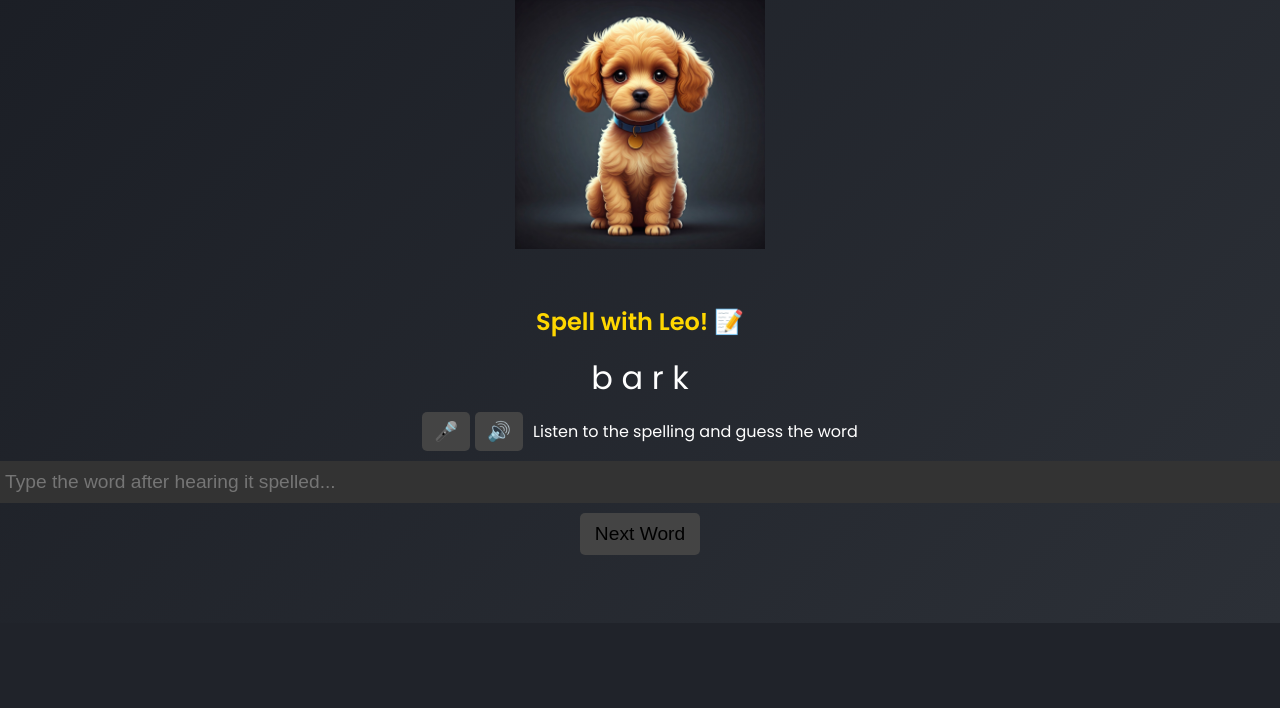
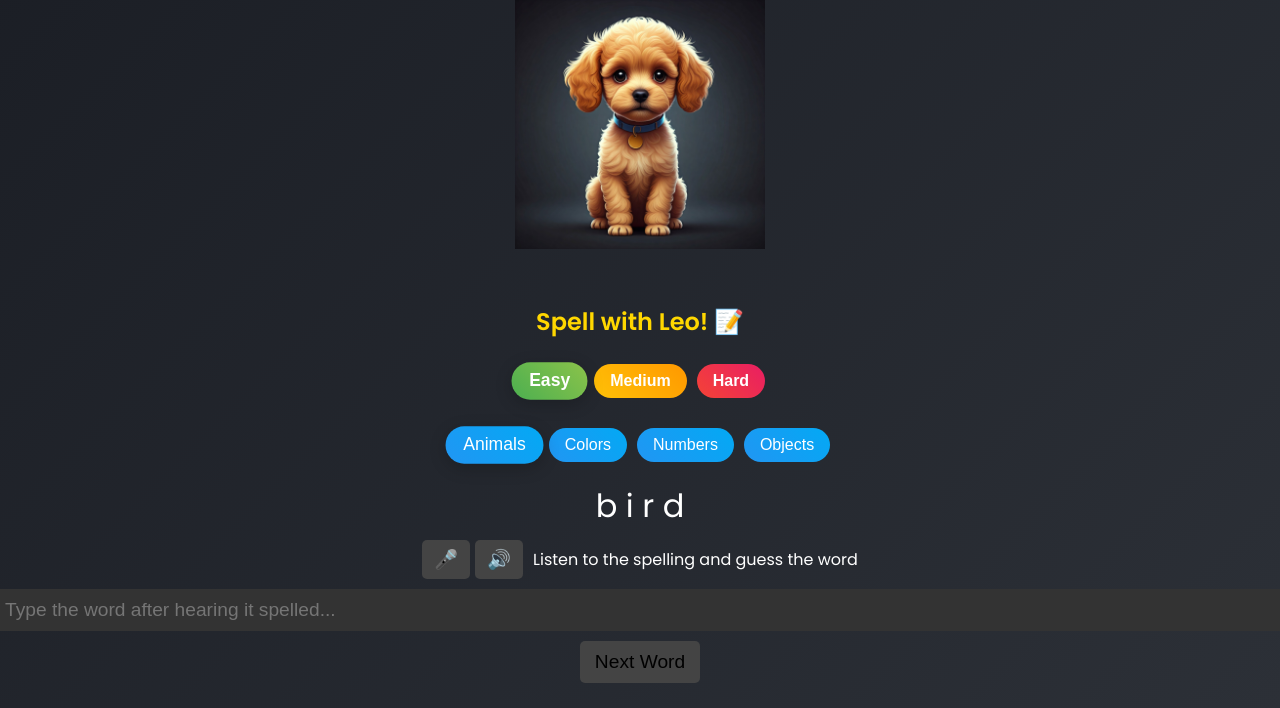
Before and after one commit to dgtrix-ai/read-with-leo, a Flask app: page / in a window 1280 px wide. Shown: the part 187-895 px from the top of the page. Before the commit the page ends 810 px from the top, so only its background shows below. Run offline with Flask 3, Linux system fonts and the light colour scheme.

Commit message:
Agent query: Are the difficulty levels (easy, medium, hard) and categories (animals, colors, numbers, objects) visible and working? Do they show different words based on the selected difficulty and category?

```diff
--- /dev/null
+++ b/static/js/word_bank.js
@@ -0,0 +1,54 @@
+class WordBank {
+    constructor() {
+        this.categories = {
+            animals: {
+                easy: ['cat', 'dog', 'bird', 'fish', 'duck'],
+                medium: ['rabbit', 'turtle', 'monkey', 'panda', 'tiger'],
+                hard: ['elephant', 'giraffe', 'penguin', 'dolphin', 'kangaroo']
+            },
+            colors: {
+                easy: ['red', 'blue', 'pink', 'gray', 'gold'],
+                medium: ['purple', 'orange', 'yellow', 'brown', 'white'],
+                hard: ['magenta', 'crimson', 'violet', 'indigo', 'maroon']
+            },
+            numbers: {
+                easy: ['one', 'two', 'four', 'five', 'ten'],
+                medium: ['seven', 'eight', 'three', 'nine', 'six'],
+                hard: ['eleven', 'twelve', 'fifteen', 'twenty', 'thirty']
+            },
+            objects: {
+                easy: ['ball', 'book', 'toy', 'pen', 'cup'],
+                medium: ['table', 'chair', 'phone', 'clock', 'brush'],
+                hard: ['pencil', 'computer', 'window', 'picture', 'blanket']
+            }
+        };
+
+        this.currentDifficulty = 'easy';
+        this.currentCategory = 'animals';
+    }
+
+    getRandomWord() {
+        const categoryWords = this.categories[this.currentCategory][this.currentDifficulty];
+        return categoryWords[Math.floor(Math.random() * categoryWords.length)];
+    }
+
+    setDifficulty(difficulty) {
+        if (['easy', 'medium', 'hard'].includes(difficulty)) {
+            this.currentDifficulty = difficulty;
+        }
+    }
+
+    setCategory(category) {
+        if (Object.keys(this.categories).includes(category)) {
+            this.currentCategory = category;
+        }
+    }
+
+    getAllCategories() {
+        return Object.keys(this.categories);
+    }
+
+    getCurrentDifficulty() {
+        return this.currentDifficulty;
+    }
+}
--- a/templates/index.html
+++ b/templates/index.html
@@ -214,6 +214,68 @@
         opacity: 1;
         transition: opacity 0.3s ease-in-out;
     }
+
+        /* Keep existing styles */
+        .difficulty-selector {
+            display: flex;
+            gap: 10px;
+            margin: 10px 0;
+            justify-content: center;
+        }
+
+        .difficulty-btn {
+            padding: 8px 16px;
+            border: none;
+            border-radius: 20px;
+            cursor: pointer;
+            font-size: 1rem;
+            font-weight: 600;
+            transition: all 0.3s ease;
+        }
+
+        .difficulty-btn.easy {
+            background: linear-gradient(45deg, #4CAF50, #8BC34A);
+            color: white;
+        }
+
+        .difficulty-btn.medium {
+            background: linear-gradient(45deg, #FFC107, #FF9800);
+            color: white;
+        }
+
+        .difficulty-btn.hard {
+            background: linear-gradient(45deg, #F44336, #E91E63);
+            color: white;
+        }
+
+        .difficulty-btn.active {
+            transform: scale(1.1);
+            box-shadow: 0 4px 15px rgba(0,0,0,0.2);
+        }
+
+        .category-selector {
+            display: flex;
+            gap: 10px;
+            margin: 10px 0;
+            justify-content: center;
+            flex-wrap: wrap;
+        }
+
+        .category-btn {
+            padding: 8px 16px;
+            border: none;
+            border-radius: 20px;
+            cursor: pointer;
+            font-size: 1rem;
+            background: linear-gradient(45deg, #2196F3, #03A9F4);
+            color: white;
+            transition: all 0.3s ease;
+        }
+
+        .category-btn.active {
+            transform: scale(1.1);
+            box-shadow: 0 4px 15px rgba(0,0,0,0.2);
+        }
     </style>
 </head>
 <body>
@@ -268,6 +330,20 @@
 
     <div class="reading-container">
         <h2 style="color: #ffd700; margin: 5px 0;">Spell with Leo! 📝</h2>
+
+        <div class="difficulty-selector">
+            <button class="difficulty-btn easy active" data-difficulty="easy">Easy</button>
+            <button class="difficulty-btn medium" data-difficulty="medium">Medium</button>
+            <button class="difficulty-btn hard" data-difficulty="hard">Hard</button>
+        </div>
+
+        <div class="category-selector">
+            <button class="category-btn active" data-category="animals">Animals</button>
+            <button class="category-btn" data-category="colors">Colors</button>
+            <button class="category-btn" data-category="numbers">Numbers</button>
+            <button class="category-btn" data-category="objects">Objects</button>
+        </div>
+
         <div class="word-display">Ready to start!</div>
         <div class="speech-container">
             <div class="button-group">
@@ -283,7 +359,8 @@
         </div>
     </div>
 
-    <!-- Add video generator script -->
+    <!-- Add word bank before other scripts -->
+    <script src="/static/js/word_bank.js"></script>
     <script src="/static/js/video-generator.js"></script>
 
     <script>
@@ -415,6 +492,29 @@
         updateWord();
     }
 
+    // Initialize WordBank
+    const wordBank = new WordBank();
+
+    // Update difficulty selection
+    document.querySelectorAll('.difficulty-btn').forEach(btn => {
+        btn.addEventListener('click', () => {
+            document.querySelectorAll('.difficulty-btn').forEach(b => b.classList.remove('active'));
+            btn.classList.add('active');
+            wordBank.setDifficulty(btn.dataset.difficulty);
+            updateWord(); // Get a new word with the new difficulty
+        });
+    });
+
+    // Update category selection
+    document.querySelectorAll('.category-btn').forEach(btn => {
+        btn.addEventListener('click', () => {
+            document.querySelectorAll('.category-btn').forEach(b => b.classList.remove('active'));
+            btn.classList.add('active');
+            wordBank.setCategory(btn.dataset.category);
+            updateWord(); // Get a new word with the new category
+        });
+    });
+
     const words = ['puppy', 'play', 'happy', 'friend', 'love', 'bark', 'fetch', 'treat', 'walk', 'good'];
     let currentWord = '';
     const wordDisplay = document.querySelector('.word-display');
@@ -422,8 +522,9 @@
     const nextWordBtn = document.querySelector('.next-word-btn');
     const rewardContainer = document.querySelector('.reward-container');
 
+    // Update the getRandomWord function to use WordBank
     function getRandomWord() {
-        return words[Math.floor(Math.random() * words.length)];
+        return wordBank.getRandomWord();
     }
 
     function spellOutWord() {
```
